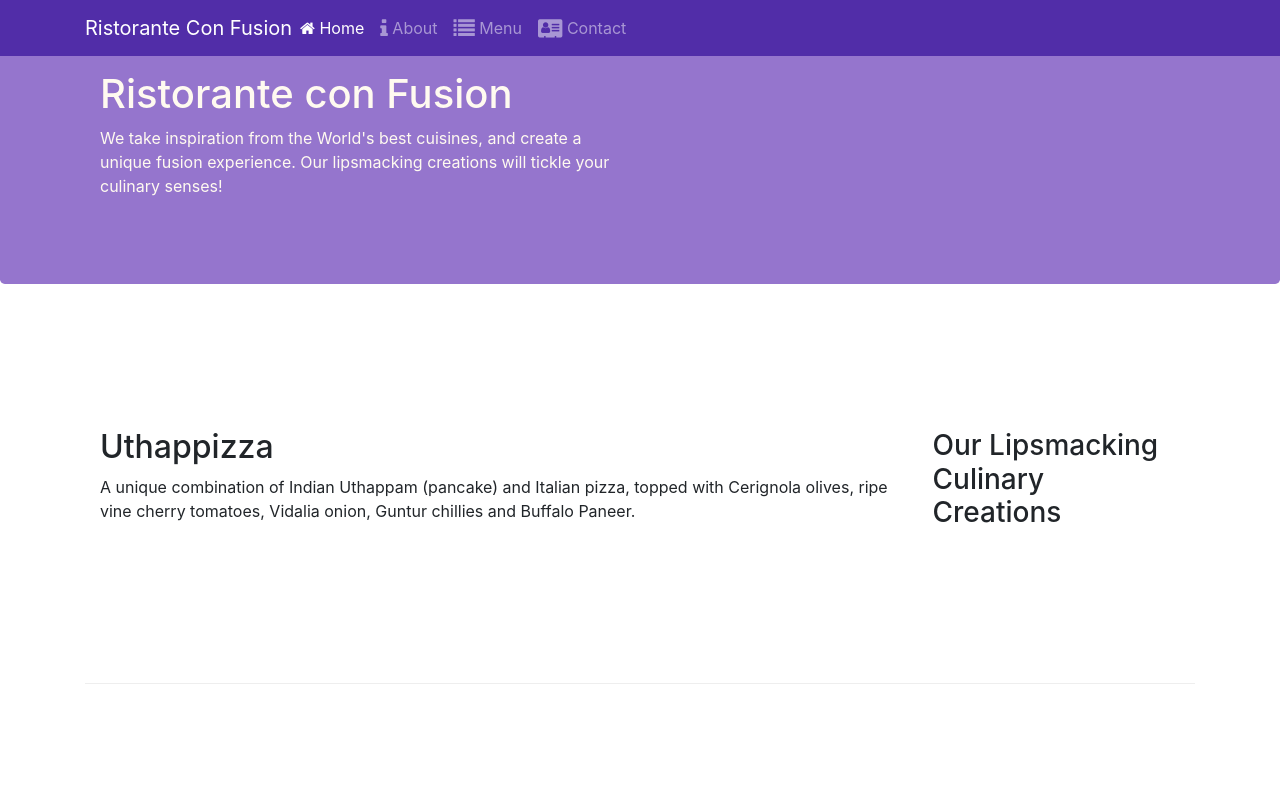
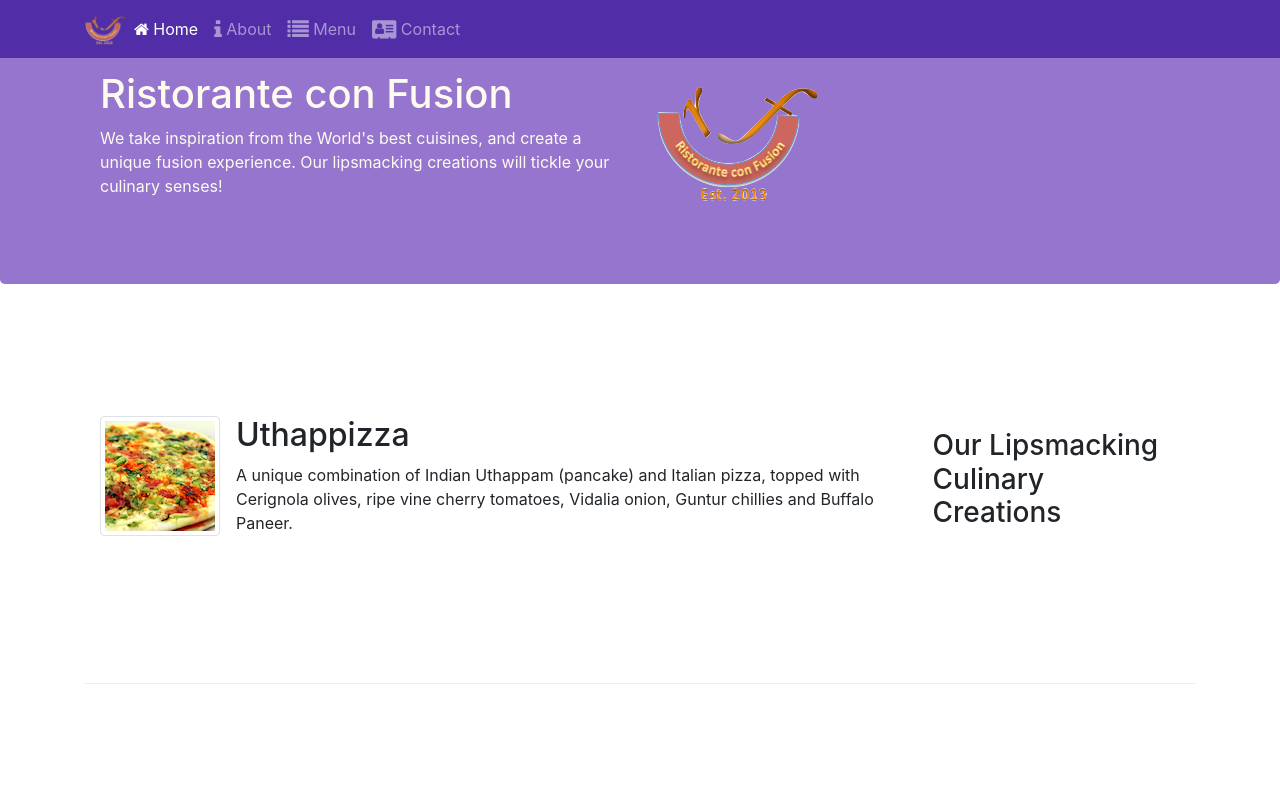
Before and after one commit to Simek13/Coursera-Bootstrap4, a website: page Bootstrap4/conFusion/index.html in a window 1280 px wide. Shown: the top 800 px of the page. Drawn offline with nearby package versions, Linux system fonts and the light colour scheme.

Commit message:
images and media

```diff
--- a/Bootstrap4/conFusion/index.html
+++ b/Bootstrap4/conFusion/index.html
@@ -21,7 +21,7 @@
             <button class="navbar-toggler" type="button" data-toggle="collapse" data-target="#Navbar">
                 <span class="navbar-toggler-icon"></span>
             </button>
-            <a class="navbar-brand mr-auto" href="#">Ristorante Con Fusion</a>
+            <a class="navbar-brand mr-auto" href="#"><img src="img/logo.png" height="30" width="41"></a>
             <div class="collapse navbar-collapse" id="Navbar">
                 <ul class="navbar-nav mr-auto">
                     <li class="nav-item active"><a class="nav-link" href="./index.html"><span class="fa fa-home"></span> Home</a></li>
@@ -40,7 +40,8 @@
                     <h1>Ristorante con Fusion</h1>
                     <p class="d-none d-sm-block">We take inspiration from the World's best cuisines, and create a unique fusion experience. Our lipsmacking creations will tickle your culinary senses!</p>
                 </div>
-                <div class="col-12 col-sm">
+                <div class="col-12 col-sm align-self-center">
+                    <img src="img/logo.png" class="img-fluid">
                 </div>
             </div>
         </div>
@@ -52,8 +53,14 @@
                 <h3>Our Lipsmacking Culinary Creations</h3>
             </div>
             <div class="col col-sm order-sm-first col-md">
-                <h2>Uthappizza</h2>
-                <p class="d-none d-sm-block">A unique combination of Indian Uthappam (pancake) and Italian pizza, topped with Cerignola olives, ripe vine cherry tomatoes, Vidalia onion, Guntur chillies and Buffalo Paneer.</p>
+                <div class="media">
+                    <img class="d-flex mr-3 img-thumbnail align-sefl-center"
+                    src="img/uthappizza.png" alt="uthappizza">
+                    <div class="media-body">
+                        <h2 class="mt-0">Uthappizza</h2>
+                        <p class="d-none d-sm-block">A unique combination of Indian Uthappam (pancake) and Italian pizza, topped with Cerignola olives, ripe vine cherry tomatoes, Vidalia onion, Guntur chillies and Buffalo Paneer.</p>
+                    </div>
+                </div>
             </div>
         </div>
 
@@ -73,9 +80,15 @@
                 <h3>Meet our Culinary Specialists</h3>
             </div>
             <div class="col col-sm order-sm-first col-md">
-                <h2>Alberto Somayya</h2>
-                <h4>Executive Chef</h4>
-                <p class="d-none d-sm-block">Award winning three-star Michelin chef with wide International experience having worked closely with whos-who in the culinary world, he specializes in creating mouthwatering Indo-Italian fusion experiences. </p>
+                <div class="media">
+                    <img class="d-flex mr-3 img-thumbnail align-self-center"
+                    src="img/alberto.png" alt="alberto">
+                    <div class="media-body">
+                        <h2>Alberto Somayya</h2>
+                        <h4>Executive Chef</h4>
+                        <p class="d-none d-sm-block">Award winning three-star Michelin chef with wide International experience having worked closely with whos-who in the culinary world, he specializes in creating mouthwatering Indo-Italian fusion experiences. </p>
+                    </div>
+                </div>
             </div>
         </div>
     </div>
```
Also changed, not shown: Bootstrap4/conFusion/aboutus.html (+3 -2 lines), Bootstrap4/conFusion/contactus.html (+3 -2 lines), Bootstrap4/conFusion/img/alberto.png (added), Bootstrap4/conFusion/img/buffet.png (added), Bootstrap4/conFusion/img/logo.png (added), Bootstrap4/conFusion/img/uthappizza.png (added), 1 other file.
